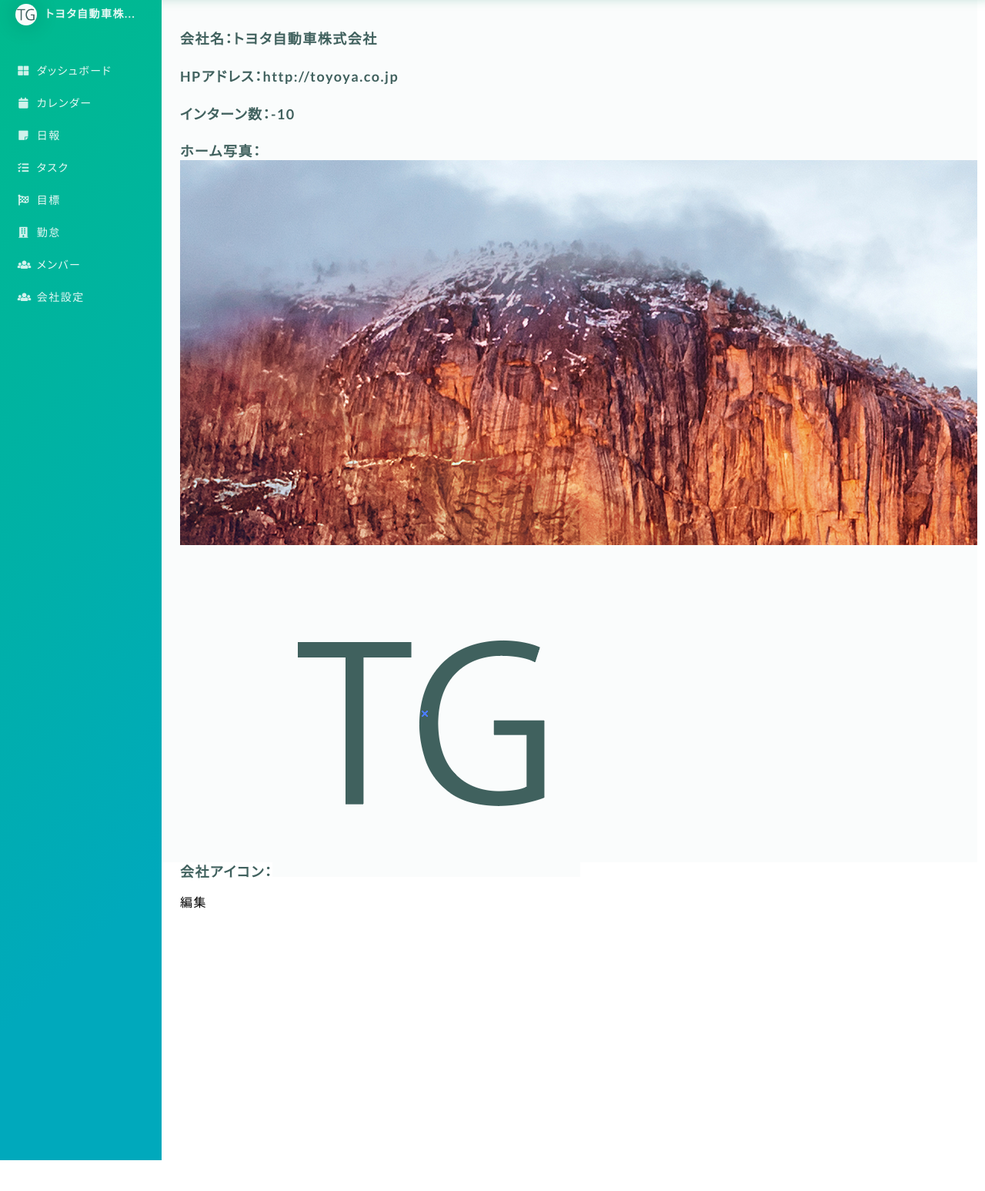
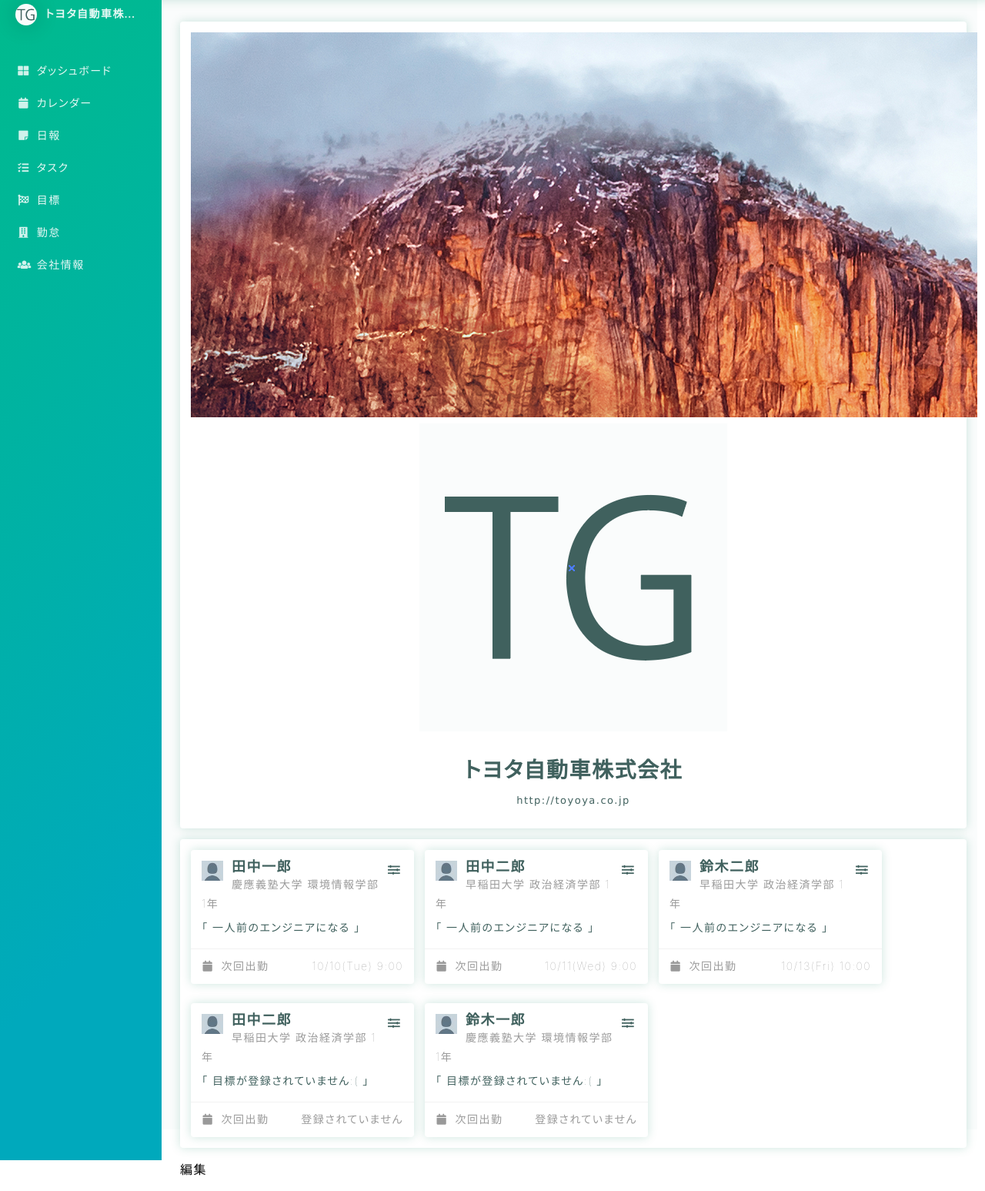
Before and after one commit to gotayanagida/interne, a Rails app: page /companies/1 in a window 1280 px wide. Shown: the part 120-1667 px from the top of the page at 77% size. Run offline with Rails 7, Linux system fonts and the light colour scheme; a user stored in the database is signed in; data comes from the database, SQL or seed files in the repository; style sheets or scripts are compiled from the project's sources; some libraries are stand-ins or nearby versions.

Commit message:
会社情報の改善

```diff
--- a/app/controllers/companies_controller.rb
+++ b/app/controllers/companies_controller.rb
@@ -10,6 +10,8 @@
   # GET /companies/1
   # GET /companies/1.json
   def show
+    users = current_company.users.where(employment_status:1)
+    @users = users.page(params[:page]).per(10)
   end
 
   # GET /companies/new
--- /dev/null
+++ b/app/views/companies/_users.html.erb
@@ -0,0 +1,50 @@
+<div class="ui cards stackable">
+  <% users.each do |user| %>
+  <div class="card">
+    <div class="content">
+      <div class="ui dropdown right floated">
+      	<i class="options icon"></i>
+      	<div class="menu">
+      	    <% if user.id == current_user.id %>
+		    <%= link_to user ,class: "item" do%>詳細<% end%>
+		    <%= link_to edit_task_path(user) ,class: "item" do%>編集<% end%>
+		    <%= link_to user, method: :delete, data: { confirm: 'Are you sure?' } ,class: "item" do%>削除<%end%>
+		    <% else %>
+		    <%= link_to user ,class: "item" do%>詳細<% end%>
+		    <% end %>
+      	</div>
+      </div>
+      <%= image_tag user.profile_photo_url, class: "ui left floated mini image"%>
+      <div class="header">
+        <%= user.name %>
+      </div>
+      <div class="meta">
+        <%= user.university %> <%= user.department %> <%= user.grade %>年
+      </div>
+      <div class="description">
+        「<% if user.goals != [] %>
+	        <%= user.goals.last.title %>
+	      <% else %>
+	        目標が登録されていません:(
+	      <% end %>」
+      </div>
+    </div>
+    <div class="extra content">
+      <span class="right floated">
+        　<% if user.schedules != [] %>
+	        <%= user.schedules.last.work_started_at.strftime('%m/%d(%a) %-H:%M') %>
+	      <% else %>
+	        登録されていません
+	      <% end %>
+      </span>
+      <span>
+        <i class="calendar icon"></i>
+        次回出勤
+      </span>
+    </div>
+  </div>
+  <% end %>
+</div>
+<div>
+  <%= paginate @users %>
+</div>
--- a/app/views/companies/show.html.erb
+++ b/app/views/companies/show.html.erb
@@ -1,9 +1,12 @@
 <p id="notice"><%= notice %></p>
 
-  <h3>会社名：<%= @company.name %></h3>
-  <h3>HPアドレス：<%= @company.hp_addr %></h3>
-  <h3>インターン数：<%= @company.number_of_interns %></h3>
-  <h3>ホーム写真：<%= image_tag @company.home_photo_url %></h3>
-  <h3>会社アイコン：<%= image_tag  @company.icon_photo_url %></h3>
-
+<div class="ui center aligned raised segment" style="z-index:-5;">
+  <%= image_tag @company.home_photo_url %>
+  <%= image_tag  @company.icon_photo_url %>
+  <h1><%= @company.name %></h1>
+  <p><%= @company.hp_addr %><p>
+</div>
+<div class="ui raised segment" style="z-index:-5;">
+  <%= render "users", users: @users%>
+</div>
 <%= link_to '編集', edit_company_path(@company) %>
--- a/app/views/layouts/_sidebar.html.erb
+++ b/app/views/layouts/_sidebar.html.erb
@@ -123,21 +123,9 @@
         勤怠
         <%end%>
       <%end%>
-      <% if current_page?(controller: 'users')%>
-        <%= link_to users_path,class:"active teal item pjax" do%>
-        <i class="users icon"></i>
-        メンバー
-       <%end%>
-      <%else%>
-        <%= link_to users_path,class:"teal item pjax" do%>
-        <i class="users icon"></i>
-        メンバー
-       <%end%>
-      <%end%>
-      <!--会社設定のところは設定方法わからん-->
       <%= link_to company_path(current_company),class:"teal item pjax" do%>
         <i class="users icon"></i>
-        会社設定
+        会社情報
       <%end%>
     </div>
   </div>
--- a/app/views/layouts/application.html.erb
+++ b/app/views/layouts/application.html.erb
@@ -105,13 +105,9 @@
                     <i class="building icon"></i>
                     勤怠
                   <%end%>
-                  <%= link_to users_path,class:"item" do%>
-                    <i class="users icon"></i>
-                    メンバー
-                  <%end%>
                   <%= link_to company_path(current_company),class:"item" do%>
                     <i class="users icon"></i>
-                    会社設定
+                    会社情報
                   <%end%>
             	  </div>
   	            <div class="pusher no-overflow" style="top:80px">
--- a/db/migrate/20171021121450_create_companies.rb
+++ b/db/migrate/20171021121450_create_companies.rb
@@ -3,7 +3,6 @@
     create_table :companies do |t|
       t.string :name
       t.string :hp_addr
-      t.string :number_of_interns
       t.string :home_photo_url, default: "home.png"
       t.string :icon_photo_url, default: "pf.jpg"
 
```
